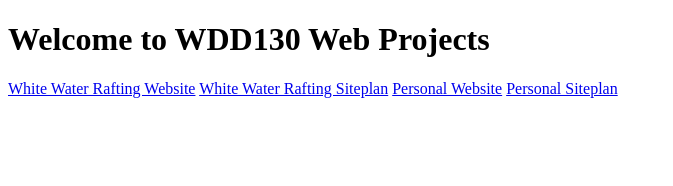
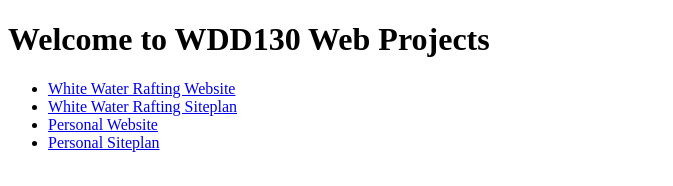
Before and after one commit to trenton15/wdd130, a plain HTML site: page index.html in a window 1280 px wide. Shown: the whole page, without its empty margins (0-673 px from the left). Drawn offline with Linux system fonts and the light colour scheme.

Commit message:
add list

```diff
--- a/index.html
+++ b/index.html
@@ -9,10 +9,12 @@
 <body>
     <h1>Welcome to WDD130 Web Projects</h1>
     <nav>
-      <a href="wwr/index.html">White Water Rafting Website</a>
-      <a href="wwr/site-plan-rafting.html">White Water Rafting Siteplan</a>
-      <a href="#">Personal Website</a>
-      <a href="#">Personal Siteplan</a>
+      <ul>
+        <li><a href="wwr/index.html">White Water Rafting Website</a></li>
+        <li><a href="wwr/site-plan-rafting.html">White Water Rafting Siteplan</a></li>
+        <li><a href="about_me/about_me.html">Personal Website</a></li>
+        <li><a href="#">Personal Siteplan</a></li>
+      </ul>
     </nav>
 </body>
 </html>
```
